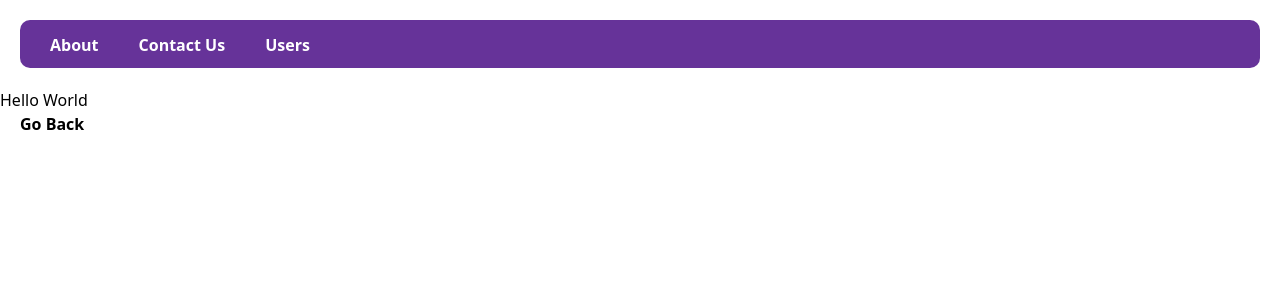
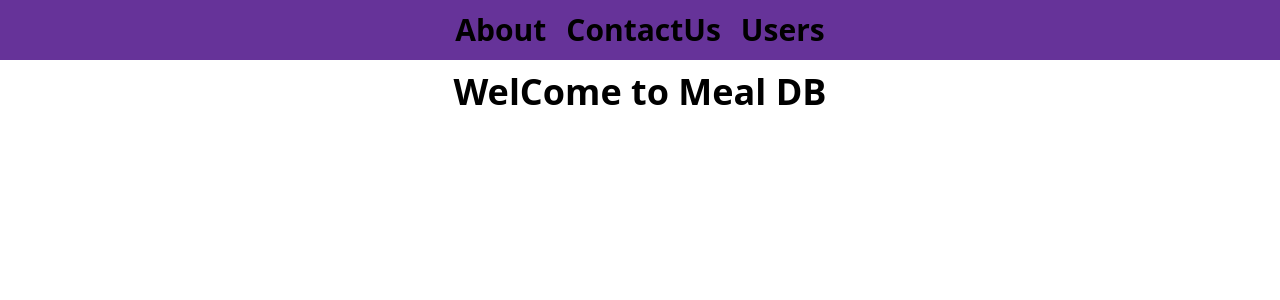
Before and after one commit to Ujjal-ENG/meal-dv-new-react-router, a React (Vite) app: page / in a window 1280 px wide. Shown: the top 300 px of the page. Built offline with nearby package versions, Linux system fonts and the light colour scheme.

Commit message:
created the active classes

```diff
--- a/src/App.css
+++ b/src/App.css
@@ -0,0 +1,3 @@
+.active {
+    color: rgb(224, 106, 37);
+}
--- a/src/App.jsx
+++ b/src/App.jsx
@@ -6,17 +6,8 @@ function App() {
     return (
         <div className="app">
             <Navbar />
-            <h1>Hello World</h1>
+            <h1 className="text-4xl font-bold text-center py-3">WelCome to Meal DB</h1>
             <Outlet />
-            <Link
-                to="/"
-                style={{
-                    margin: '0px 20px 0px 20px',
-                    color: 'black',
-                    fontWeight: 'bold'
-                }}>
-                Go Back
-            </Link>
         </div>
     );
 }
--- a/src/components/layouts/Navbar.jsx
+++ b/src/components/layouts/Navbar.jsx
@@ -4,39 +4,14 @@ import { NavLink } from 'react-router-dom';
 const Navbar = () => {
     return (
         <>
-            <ul
-                style={{
-                    backgroundColor: 'rebeccapurple',
-                    padding: '10px',
-                    margin: '20px',
-                    borderRadius: '10px'
-                }}>
-                <NavLink className={({ isActive, isPending }) => (isActive ? 'text-xl font-bold bg-orange-600' : isPending ? console.log('pending') : '')}></NavLink>
-                <NavLink
-                    to="/about"
-                    style={{
-                        margin: '0px 20px 0px 20px',
-                        color: 'white',
-                        fontWeight: 'bold'
-                    }}>
+            <ul className="bg-[#663399] p-3 font-bold flex justify-center items-center gap-5 text-3xl">
+                <NavLink to="/about" className={({ isActive, isPending }) => (isActive ? 'active' : '')}>
                     About
                 </NavLink>
-                <NavLink
-                    to="/contact-us"
-                    style={{
-                        margin: '0px 20px 0px 20px',
-                        color: 'white',
-                        fontWeight: 'bold'
-                    }}>
-                    Contact Us
+                <NavLink to="/contact-us" className={({ isActive, isPending }) => (isActive ? 'active' : '')}>
+                    ContactUs
                 </NavLink>
-                <NavLink
-                    to="/users"
-                    style={{
-                        margin: '0px 20px 0px 20px',
-                        color: 'white',
-                        fontWeight: 'bold'
-                    }}>
+                <NavLink to="/users" className={({ isActive, isPending }) => (isActive ? 'active' : '')}>
                     Users
                 </NavLink>
             </ul>
```
